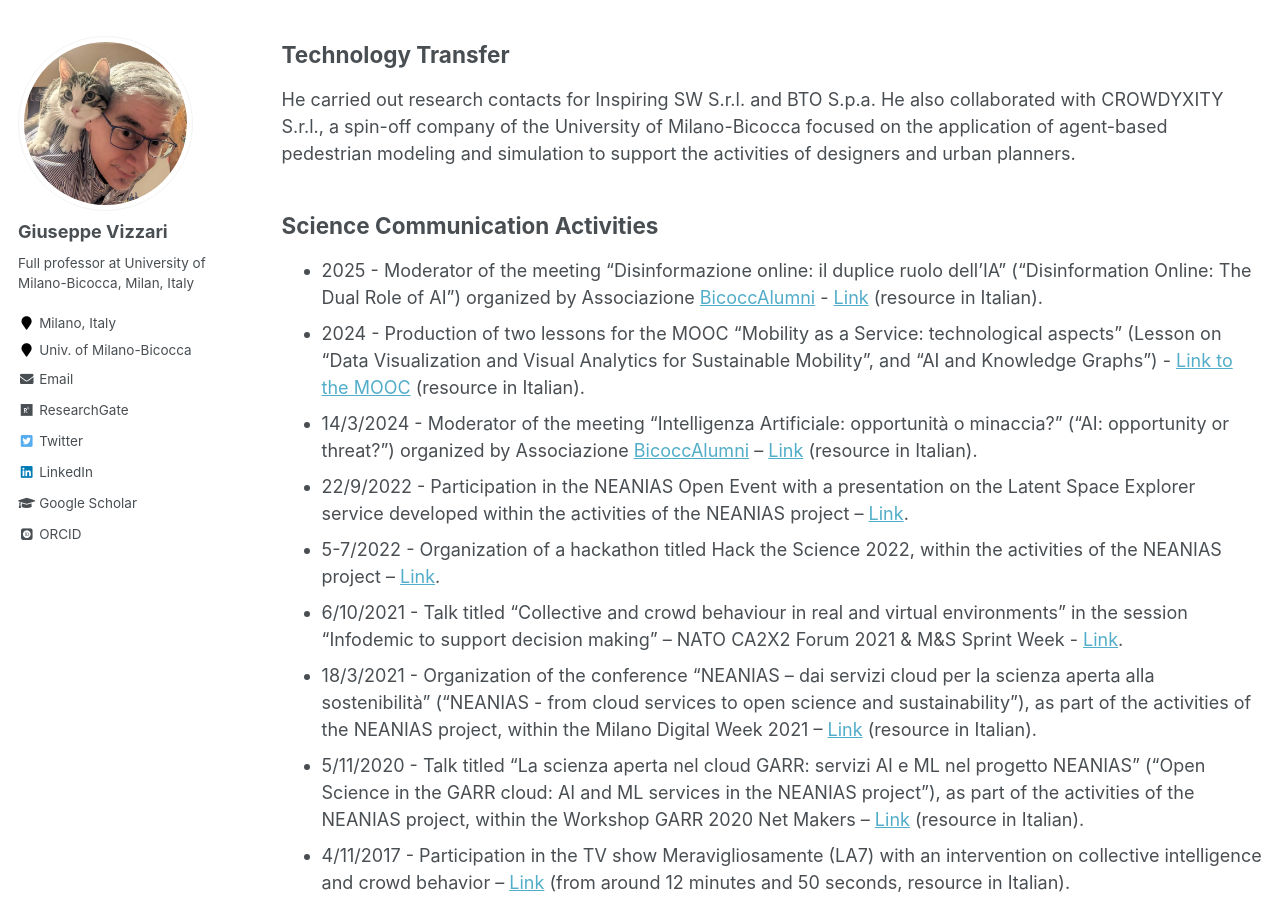
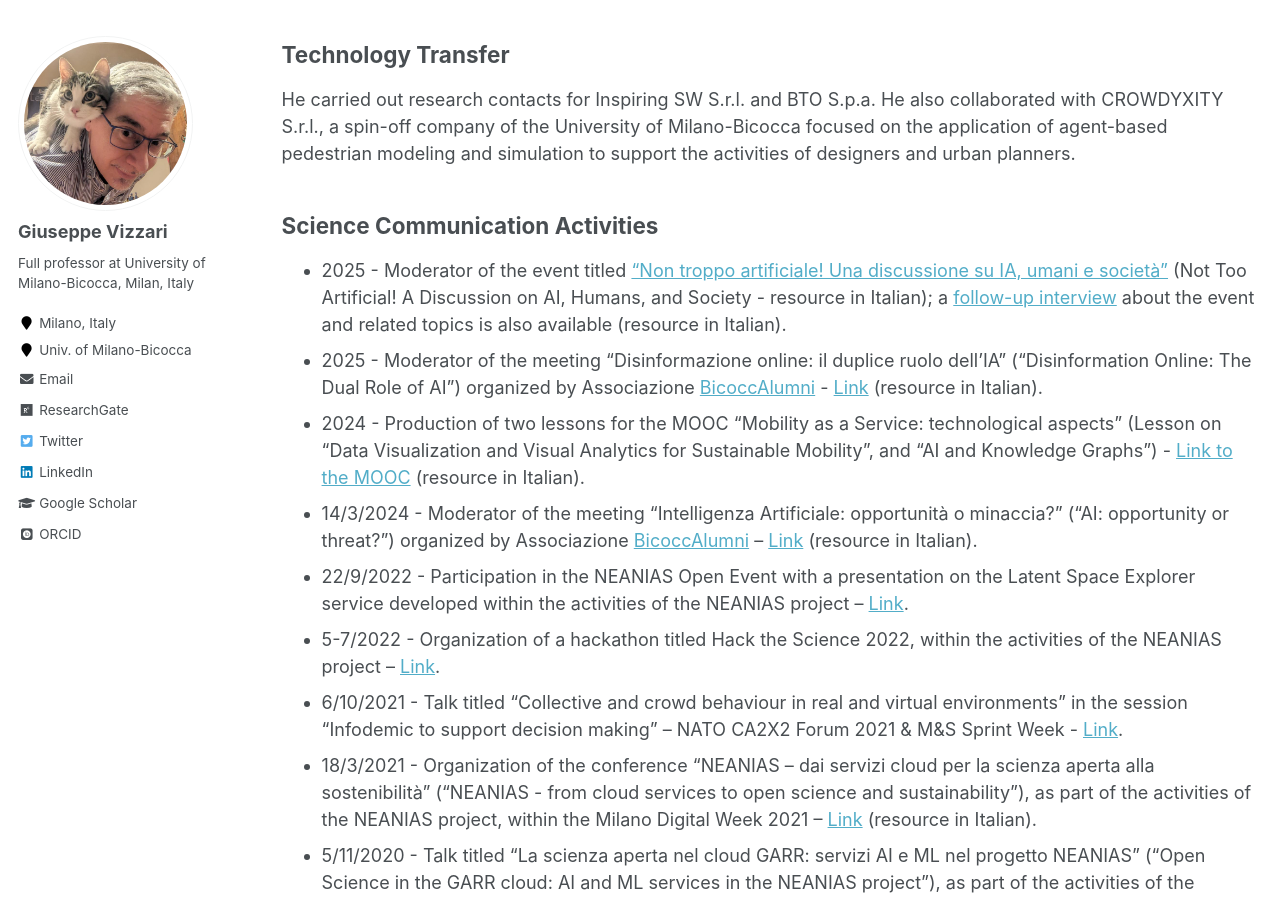
Before and after one commit to GiuseppeVizzari/GiuseppeVizzari.github.io, a Jekyll site: the page built from _pages/cv.md, in a window 1280 px wide and 900 px high, scrolled down 2301 px. Built offline with Jekyll 4.4.1, drawn with Linux system fonts in a browser that asks for light colours; some web fonts are replaced.

Commit message:
Another addition.

```diff
--- a/_pages/cv.md
+++ b/_pages/cv.md
@@ -35,6 +35,7 @@ He is member of the Editorial Board of [Collective Dynamics](https://collective-
 He carried out research contacts for Inspiring SW S.r.l. and BTO S.p.a. He also collaborated with CROWDYXITY S.r.l., a spin-off company of the University of Milano-Bicocca focused on the application of agent-based pedestrian modeling and simulation to support the activities of designers and urban planners.
 
 ## Science Communication Activities
+- 2025 - Moderator of the event titled ["Non troppo artificiale! Una discussione su IA, umani e società"](https://regains.disco.unimib.it/2025/06/04/non-troppo-artificiale-una-discussione-su-ia-umani-e-societa/) (Not Too Artificial! A Discussion on AI, Humans, and Society - resource in Italian); a [follow-up interview](https://bnews.unimib.it/blog/non-troppo-artificiale-una-discussione-su-ia-umani-e-societ%C3%A0/) about the event and related topics is also available (resource in Italian).
 - 2025 - Moderator of the meeting "Disinformazione online: il duplice ruolo dell’IA" ("Disinformation Online: The Dual Role of AI") organized by Associazione [BicoccAlumni](https://www.bicoccalumni.it/) - [Link](https://youtu.be/JZtLs7BFqCk?si=othSUTOsqOqvIUpP) (resource in Italian).
 - 2024 - Production of two lessons for the MOOC "Mobility as a Service: technological aspects" (Lesson on "Data Visualization and Visual Analytics for Sustainable Mobility", and "AI and Knowledge Graphs") -
 [Link to the MOOC](https://lms.federica.eu/course/view.php?id=880) (resource in Italian).
```
